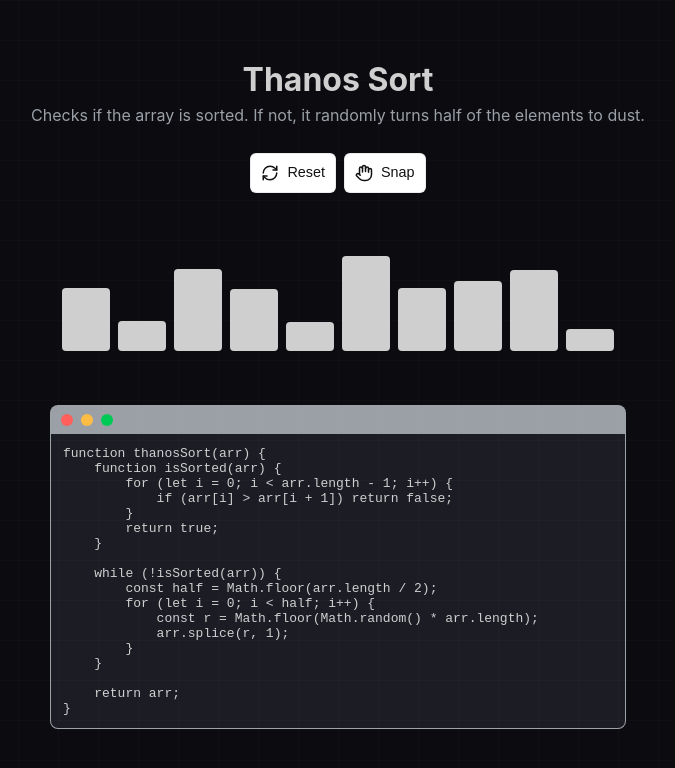
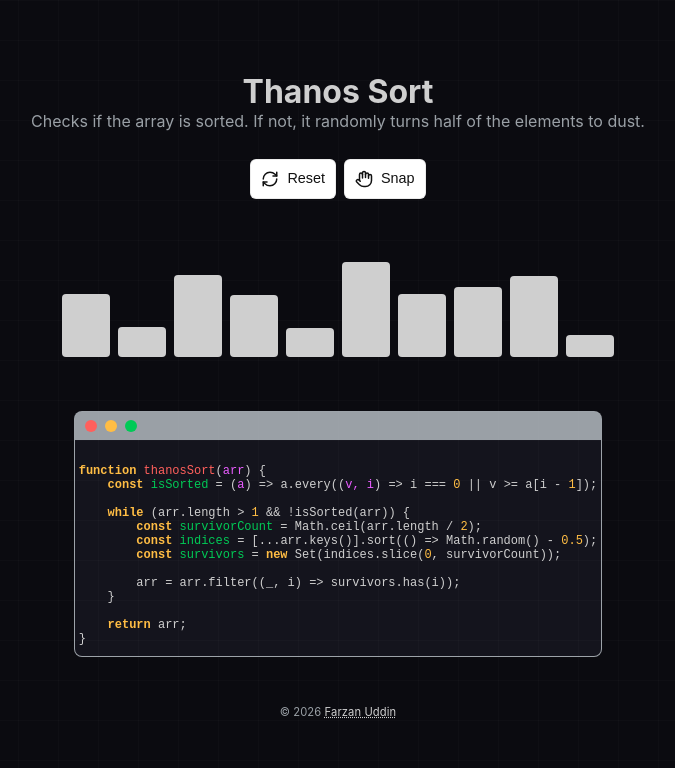
Before and after one commit to farzanuddin/thanos, a Svelte app: page / in a window 1280 px wide. Shown: the top 768 px of the page, without its empty margins (302-977 px from the left). Built offline with nearby package versions, Linux system fonts and the light colour scheme.

Commit message:
Ready to commit

```diff
--- a/package.json
+++ b/package.json
@@ -9,8 +9,8 @@
         "preview": "vite preview"
     },
     "dependencies": {
-        "svelte": "^4.0.0",
-        "lucide-svelte": "^1.0.1"
+        "lucide-svelte": "^1.0.1",
+        "svelte": "^4.0.0"
     },
     "devDependencies": {
         "@sveltejs/vite-plugin-svelte": "^2.0.0",
--- a/src/App.svelte
+++ b/src/App.svelte
@@ -5,23 +5,19 @@
     let tagline =
         "Checks if the array is sorted. If not, it randomly turns half of the elements to dust.";
 
-    const code = `function thanosSort(arr) {
-    function isSorted(arr) {
-        for (let i = 0; i < arr.length - 1; i++) {
-            if (arr[i] > arr[i + 1]) return false;
-        }
-        return true;
+    const codeHtml = `
+<span class="token keyword">function</span> <span class="token function">thanosSort</span>(<span class="token parameter">arr</span>) {
+    <span class="token keyword">const</span> <span class="token constant">isSorted</span> = (<span class="token parameter">a</span>) => a.every((<span class="token parameter">v, i</span>) => i === <span class="token number">0</span> || v >= a[i - <span class="token number">1</span>]);
+
+    <span class="token keyword">while</span> (arr.length > <span class="token number">1</span> && !isSorted(arr)) {
+        <span class="token keyword">const</span> <span class="token constant">survivorCount</span> = Math.ceil(arr.length / <span class="token number">2</span>);
+        <span class="token keyword">const</span> <span class="token constant">indices</span> = [...arr.keys()].sort(() => Math.random() - <span class="token number">0.5</span>);
+        <span class="token keyword">const</span> <span class="token constant">survivors</span> = <span class="token keyword">new</span> Set(indices.slice(<span class="token number">0</span>, survivorCount));
+
+        arr = arr.filter((_, i) => survivors.has(i));
     }
 
-    while (!isSorted(arr)) {
-        const half = Math.floor(arr.length / 2);
-        for (let i = 0; i < half; i++) {
-            const r = Math.floor(Math.random() * arr.length);
-            arr.splice(r, 1);
-        }
-    }
-
-    return arr;
+    <span class="token keyword">return</span> arr;
 }`;
 </script>
 
@@ -43,10 +39,21 @@
                     <span class="dot yellow"></span>
                     <span class="dot green"></span>
                 </div>
-                <pre class="code">{code}</pre>
+                <pre class="code"><code>{@html codeHtml}</code></pre>
             </div>
         </div>
     </div>
+
+    <footer class="footer">
+        <span
+            >&copy; {new Date().getFullYear()}
+            <a
+                href="https://github.com/farzanuddin"
+                target="_blank"
+                rel="noopener">Farzan Uddin</a
+            ></span
+        >
+    </footer>
 </main>
 
 <style>
@@ -68,7 +75,7 @@
         font-size: clamp(18px, 4vw, 32px);
     }
     .hero .tag {
-        margin: 6px 0 0 0;
+        margin: 0 10px;
         color: var(--muted);
     }
     .center {
@@ -89,8 +96,9 @@
     }
     .code-panel {
         padding: 12px;
-        width: min(600px, 94vw);
-        overflow: hidden;
+        overflow: auto;
+        max-width: 100vw;
+        box-sizing: border-box;
     }
     .code-window {
         border-radius: 8px;
@@ -128,10 +136,30 @@
         padding: 12px;
         background: var(--subg);
         height: 100%;
+        white-space: pre;
+        overflow-x: auto;
+        box-sizing: border-box;
     }
-    @media (min-width: 800px) {
-        .center {
-            flex-direction: column;
-        }
+
+    .footer {
+        width: 100%;
+        text-align: center;
+        color: var(--muted);
+        font-size: 0.7rem;
+        margin-top: 24px;
+        margin-bottom: 10px;
+        letter-spacing: 0.01em;
+    }
+    .footer a {
+        color: var(--accent);
+        text-decoration: underline dotted;
+        transition: color 0.18s;
+    }
+    .footer a:hover {
+        color: var(--success);
+    }
+    .code {
+        font-size: 12px;
+        padding: 10px 4px;
     }
 </style>
--- a/src/components/ThanosVisualizer.svelte
+++ b/src/components/ThanosVisualizer.svelte
@@ -11,6 +11,9 @@
     let cellRefs = [];
     let particles = [];
     let particlesContainer;
+    let running = false;
+    let balanced = false;
+    let delay = 700;
 
     function register(node, idx) {
         let current = idx;
@@ -27,9 +30,6 @@
             },
         };
     }
-    let running = false;
-    let balanced = false;
-    let delay = 700;
 
     function randArray(n, max) {
         const min = Math.min(minVal, max);
@@ -88,10 +88,6 @@
         balanced = isSorted(arr) || arr.length <= 1;
     }
 
-    onMount(() => {
-        reset();
-    });
-
     function spawnParticlesForIndices(indices) {
         if (!particlesContainer) return;
         const containerRect = particlesContainer.getBoundingClientRect();
@@ -103,7 +99,7 @@
             const cx = rect.left - containerRect.left + rect.width / 2;
             const cy = rect.top - containerRect.top + rect.height / 2;
             const style = getComputedStyle(el);
-            const color = style.backgroundColor || 'rgba(200,180,160,0.9)';
+            const color = style.backgroundColor || "rgba(200,180,160,0.9)";
             const count = 14;
             for (let k = 0; k < count; k++) {
                 const angle = Math.random() * Math.PI * 2;
@@ -111,7 +107,7 @@
                 const dx = Math.cos(angle) * speed;
                 const dy = Math.sin(angle) * speed - Math.random() * 40;
                 const size = 2 + Math.random() * 6;
-                const id = `${now}-${i}-${k}-${Math.random().toString(36).slice(2,7)}`;
+                const id = `${now}-${i}-${k}-${Math.random().toString(36).slice(2, 7)}`;
                 const delay = Math.random() * 120;
                 particles = [
                     ...particles,
@@ -123,6 +119,10 @@
             }
         });
     }
+
+    onMount(() => {
+        reset();
+    });
 </script>
 
 <section class="visualizer">
@@ -261,27 +261,25 @@
         background: var(--danger);
         transform: translateY(-4px) scale(1.02);
     }
-
     .particles-container {
         position: absolute;
         inset: 0;
         pointer-events: none;
         overflow: visible;
     }
-
     .particle {
         position: absolute;
         transform: translate(-50%, -50%);
         border-radius: 50%;
         will-change: transform, opacity, filter;
-        animation: dust 900ms cubic-bezier(.2,.8,.2,1) both;
+        animation: dust 900ms cubic-bezier(0.2, 0.8, 0.2, 1) both;
         opacity: 1;
         filter: blur(0.4px);
     }
-
     @keyframes dust {
         0% {
-            transform: translate(calc(var(--dx) * 0%), calc(var(--dy) * 0%)) scale(1);
+            transform: translate(calc(var(--dx) * 0%), calc(var(--dy) * 0%))
+                scale(1);
             opacity: 1;
             filter: blur(0.4px) saturate(1);
         }
@@ -289,7 +287,8 @@
             opacity: 0.95;
         }
         100% {
-            transform: translate(var(--dx), calc(var(--dy) + 18px)) rotate(270deg) scale(0.6);
+            transform: translate(var(--dx), calc(var(--dy) + 18px))
+                rotate(270deg) scale(0.6);
             opacity: 0;
             filter: blur(1.6px) grayscale(30%);
         }
--- a/src/styles.css
+++ b/src/styles.css
@@ -1,6 +1,6 @@
 :root {
     --bg: #0b0b10;
-    --subg: #1c1c25;
+    --subg: #14141d;
     --muted: #9aa0a6;
     --accent: #cfcfcf;
     --danger: #ff605c;
@@ -39,3 +39,24 @@
 button:disabled {
     opacity: 0.6
 }
+
+.code .token.keyword {
+    color: var(--warning);
+    font-weight: bold;
+}
+
+.code .token.function {
+    color: var(--danger);
+}
+
+.code .token.number {
+    color: var(--warning);
+}
+
+.code .token.parameter {
+    color: #e95dff;
+}
+
+.code .token.constant {
+    color: var(--success);
+}
```
